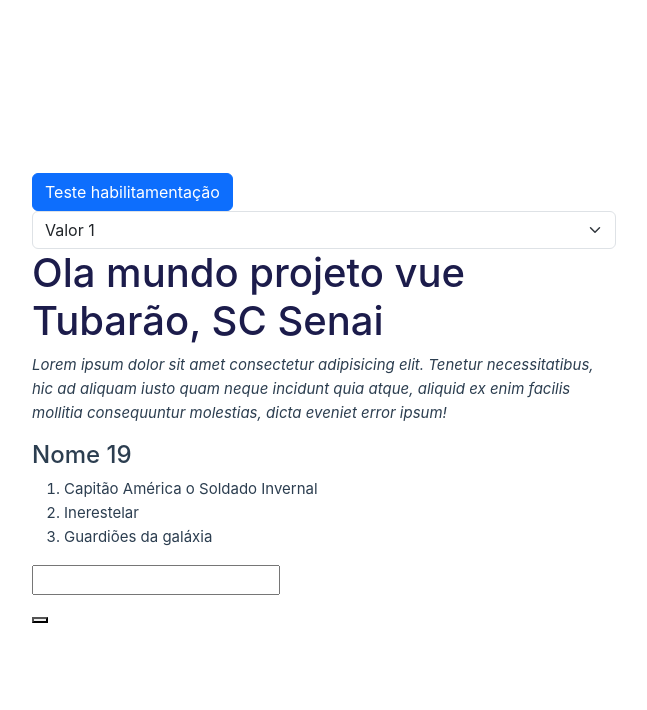
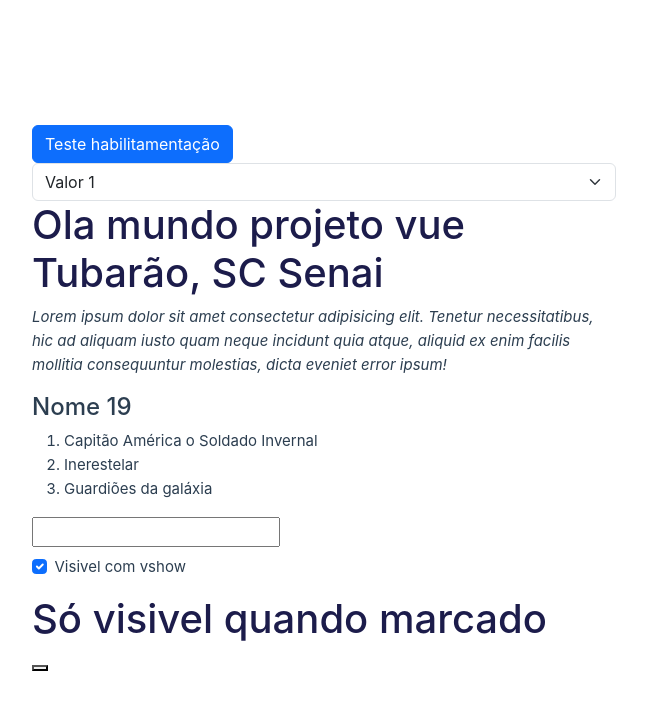
Before and after one commit to joazis-quebra-codegos/projeto-vue, a Vue app: page / in a window 1280 px wide. Shown: the top 710 px of the page, without its empty margins (12-659 px from the left). Built offline with nearby package versions, Linux system fonts and the light colour scheme; the HTML template or start-up script is replaced by a standard one.

Commit message:
Testes com v-model e v-show

```diff
--- a/src/App.vue
+++ b/src/App.vue
@@ -15,6 +15,7 @@ const rolav = computed(() => {
 })
 const visivel = true
 const invisivel = false
+const visivelLegal = ref(true)
 
 
 function desabilitado(){
@@ -66,6 +67,12 @@ function mudouTexto(event: Event){
         <h1 v-else-if="visivel">{{ rolav }}</h1>
         <h1 v-else="">mensagem</h1>
 
+        <div class="mb-3 form-check">
+          <input v-model="visivelLegal" type="checkbox" class="form-check-input">
+          <label class="form-check-label">Visivel com vshow</label>
+        </div>
+        <h1 v-show="visivelLegal">Só visivel quando marcado</h1>
+
         <button></button>
       </div>
     </div>
```
